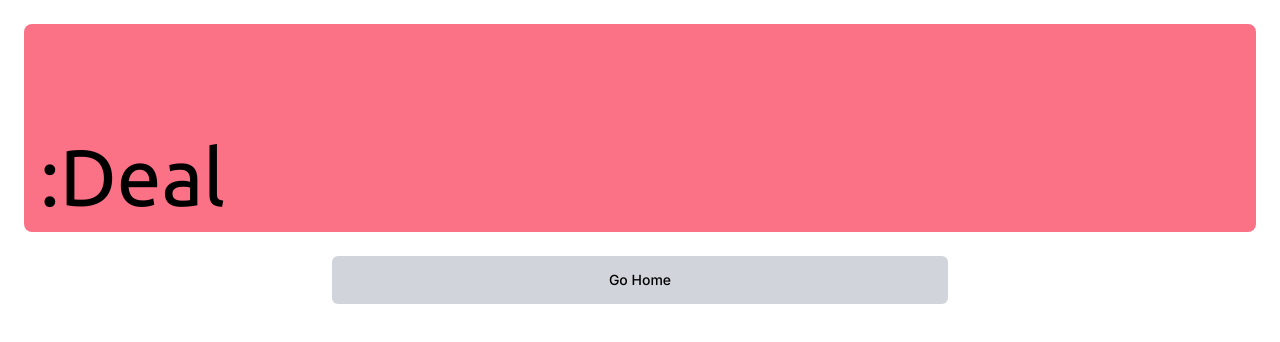
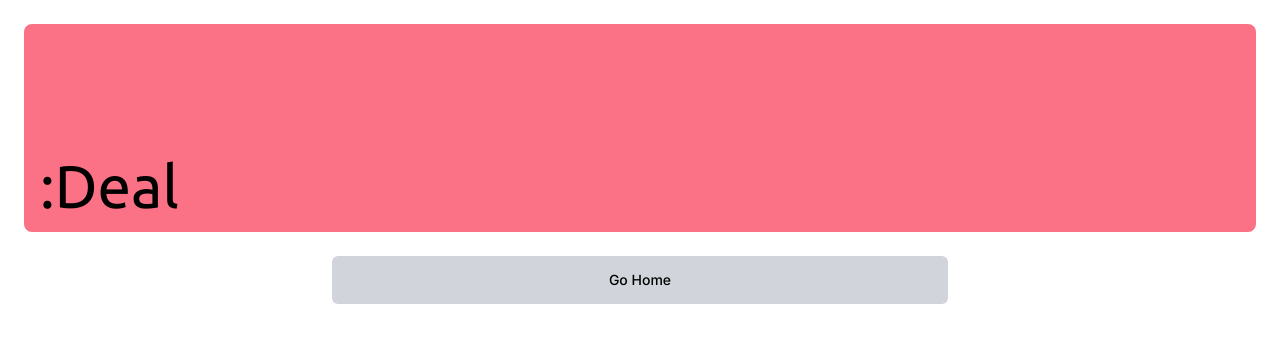
Before and after one commit to monomable/ToDeal, a Next.js app: page / in a window 1280 px wide. Shown: the top 342 px of the page. Built offline with nearby package versions, Linux system fonts and the light colour scheme; a web font is replaced by a local one.

Commit message:
딜로고 결정1

```diff
--- a/app/home/layout.tsx
+++ b/app/home/layout.tsx
@@ -1,6 +1,6 @@
 //import SideNav from '@/app/ui/home/sidenav';
 import TopNav from '@/app/ui/home/topnav';
-import AcmeLogo from '../ui/acme-logo';
+import DealLogo from '../ui/deal-logo';
 
 export default function Layout({ children }: { children: React.ReactNode }) {
   return (
--- a/app/page.tsx
+++ b/app/page.tsx
@@ -1,4 +1,4 @@
-import AcmeLogo from '@/app/ui/acme-logo';
+import DealLogo from '@/app/ui/deal-logo';
 //import { ArrowRightIcon } from '@heroicons/react/24/outline';
 import Link from 'next/link';
 //import { lusitana } from '@/app/ui/fonts';
@@ -8,7 +8,7 @@ export default function Page() {
   return (
     <main className="flex flex-col p-6 space-y-6 items-center">
       <div className="flex h-40 w-full shrink-0 items-end rounded-lg bg-rose-400 p-4 md:h-52">
-        <AcmeLogo />
+        <DealLogo />
         {/* ... */}
       </div>
       <Link className="flex h-[48px] w-[50%] grow items-center justify-center gap-2 rounded-md bg-gray-300 p-3 text-sm font-medium hover:bg-sky-100 hover:text-blue-600 md:flex-none md:justify-center md:p-2 md:px-3" href="/home">
--- a/app/ui/acme-logo.tsx
+++ b/app/ui/deal-logo.tsx
@@ -2,12 +2,12 @@
 //import { BuildingLibraryIcon } from "@heroicons/react/24/outline";
 import { ubuntu } from '@/app/ui/fonts';
 
-export default function AcmeLogo() {
+export default function DealLogo() {
   return (
     <div
       className={`${ubuntu.className} flex flex-col items-start leading-none text-black`}
     >
-      <p className="text-[80px]">:Deal</p>
+      <p className="text-[60px]">:Deal</p>
     </div>
   );
 }
--- a/app/ui/home/sidenav.tsx
+++ b/app/ui/home/sidenav.tsx
@@ -1,6 +1,6 @@
 import Link from 'next/link';
 import NavLinks from '@/app/ui/home/nav-links';
-import AcmeLogo from '@/app/ui/acme-logo';
+import DealLogo from '@/app/ui/deal-logo';
 import { PowerIcon } from '@heroicons/react/24/outline';
 
 export default function SideNav() {
@@ -8,7 +8,7 @@ export default function SideNav() {
     <div className="flex h-full flex-col px-3 py-4 md:px-2">
       <Link className="mb-2 flex h-20 items-end justify-start rounded-md bg-rose-400 p-4 md:h-40" href="/">
         <div className="w-32 text-white md:w-40">
-          <AcmeLogo />
+          <DealLogo />
         </div>
       </Link>
       <div className="flex grow flex-row justify-between space-x-2 md:flex-col md:space-x-0 md:space-y-2">
--- a/app/ui/home/topnav.tsx
+++ b/app/ui/home/topnav.tsx
@@ -1,6 +1,6 @@
 import Link from 'next/link';
 import NavLinks2 from '@/app/ui/home/nav-links2';
-import AcmeLogo from '@/app/ui/acme-logo';
+import DealLogo from '@/app/ui/deal-logo';
 import { PowerIcon } from '@heroicons/react/24/outline';
 import SearchBar from './search-bar';
 import SearchPage from '@/app/home/search/page';
@@ -10,20 +10,13 @@ export default function TopNav() {
     <div className="flex h-full flex-col px-3 py-4 md:flex-row md:px-2 md:space-x-2">
       <Link className="mb-2 flex h-20 items-end justify-start rounded-md bg-[#CDE8E5] p-4 md:h-40" href="/">
         <div className="w-32 text-white md:w-60">
-          <AcmeLogo />
+          <DealLogo />
         </div>
       </Link>
       <div>
         <SearchPage />
         <div className="flex grow flex-row justify-between space-x-2 md:items-end md:p-2 md:flex-row">
           <NavLinks2 />
-          <div className="hidden h-auto w-full grow rounded-md bg-gray-50 md:block"></div>
-          <form>
-            <button className="flex h-[48px] w-full grow items-center justify-center gap-2 rounded-md bg-gray-50 p-3 text-sm font-medium hover:bg-sky-100 hover:text-blue-600 md:flex-none md:justify-start md:p-2 md:px-3">
-              <PowerIcon className="w-6" />
-              <div className="hidden md:block ">Sign Out</div>
-            </button>
-          </form>
         </div>
       </div>
     </div>
```
